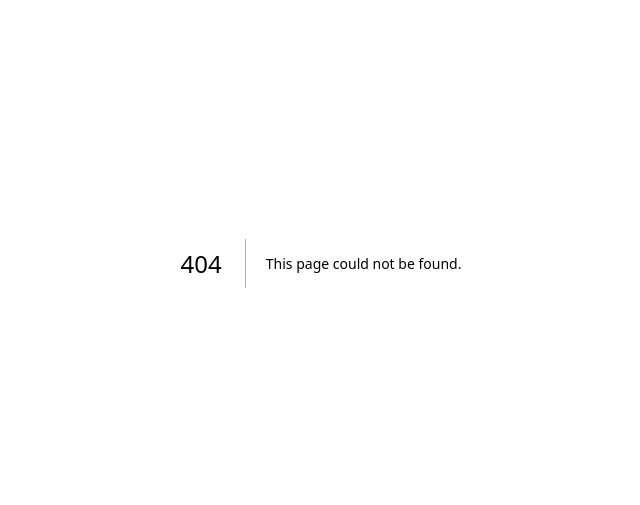
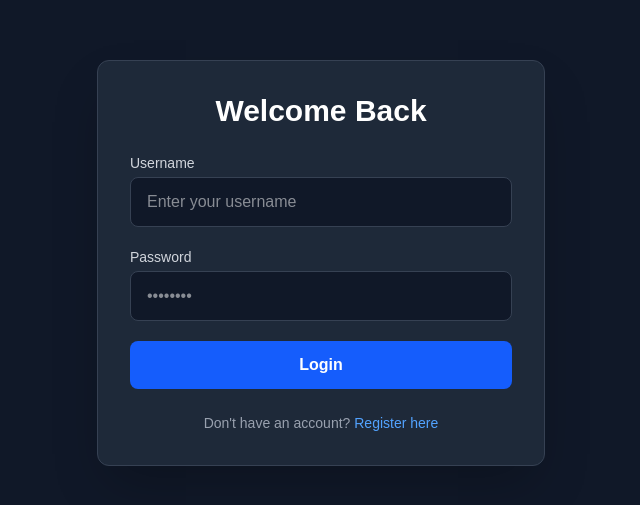
Before and after one commit to Kavinda-Gayashan-Hettige/Student-Management-System-Frontend-Repository, a Next.js app: page /login in a window 1280 px wide. Before the commit this address had no page. Shown: the part 137-642 px from the top of the page, without its empty margins (319-959 px from the left). Built offline with nearby package versions, Linux system fonts and the light colour scheme.

Commit message:
feat(auth): add login page UI

```diff
--- /dev/null
+++ b/app/login/page.tsx
@@ -0,0 +1,105 @@
+'use client';
+
+import { useState, FormEvent } from 'react';
+import { useRouter } from 'next/navigation';
+import Link from 'next/link';
+import axios from 'axios';
+
+export default function LoginPage() {
+  const [username, setUsername] = useState('');
+  const [password, setPassword] = useState('');
+  const [error, setError] = useState('');
+  const [loading, setLoading] = useState(false);
+  const router = useRouter();
+
+  const handleLogin = async (e: FormEvent<HTMLFormElement>) => {
+    e.preventDefault();
+    setError('');
+    setLoading(true);
+
+    try {
+
+      const response = await axios.post('http://localhost:8080/api/auth/login', {
+        username,
+        password,
+      });
+
+
+      const token = response.data;
+
+
+      localStorage.setItem('token', token);
+
+
+      router.push('/dashboard');
+    } catch (err: any) {
+
+      if (err.response) {
+
+        setError(err.response.data.message || 'Invalid username or password / Access Denied');
+      } else if (err.request) {
+
+        setError('Unable to connect to the server. Please check if backend is running.');
+      } else {
+        setError('An unexpected error occurred.');
+      }
+    } finally {
+      setLoading(false);
+    }
+  };
+
+  return (
+    <div className="flex min-h-screen items-center justify-center bg-gray-900 px-4">
+      <div className="w-full max-w-md rounded-xl bg-gray-800 p-8 shadow-2xl border border-gray-700">
+        <h2 className="text-3xl font-bold text-center text-white mb-6">Welcome Back</h2>
+
+        {error && (
+          <div className="mb-4 rounded-lg bg-red-500/10 p-3 text-sm text-red-400 border border-red-500/20">
+            {error}
+          </div>
+        )}
+
+        <form onSubmit={handleLogin} className="space-y-5">
+          <div>
+            <label className="block text-sm font-medium text-gray-300 mb-1">Username</label>
+            <input
+              type="text"
+              value={username}
+              onChange={(e) => setUsername(e.target.value)}
+              required
+              className="w-full rounded-lg bg-gray-900 border border-gray-700 px-4 py-3 text-white focus:border-blue-500 focus:outline-none"
+              placeholder="Enter your username"
+            />
+          </div>
+
+          <div>
+            <label className="block text-sm font-medium text-gray-300 mb-1">Password</label>
+            <input
+              type="password"
+              value={password}
+              onChange={(e) => setPassword(e.target.value)}
+              required
+              className="w-full rounded-lg bg-gray-900 border border-gray-700 px-4 py-3 text-white focus:border-blue-500 focus:outline-none"
+              placeholder="••••••••"
+            />
+          </div>
+
+          <button
+            type="submit"
+            disabled={loading}
+            className="w-full rounded-lg bg-blue-600 py-3 font-semibold text-white transition hover:bg-blue-500 disabled:opacity-50"
+          >
+            {loading ? 'Logging in...' : 'Login'}
+          </button>
+        </form>
+
+        <p className="mt-6 text-center text-sm text-gray-400">
+          Don't have an account?{' '}
+          <Link href="/register" className="text-blue-400 hover:underline">
+            Register here
+          </Link>
+        </p>
+      </div>
+    </div>
+  );
+}
```
